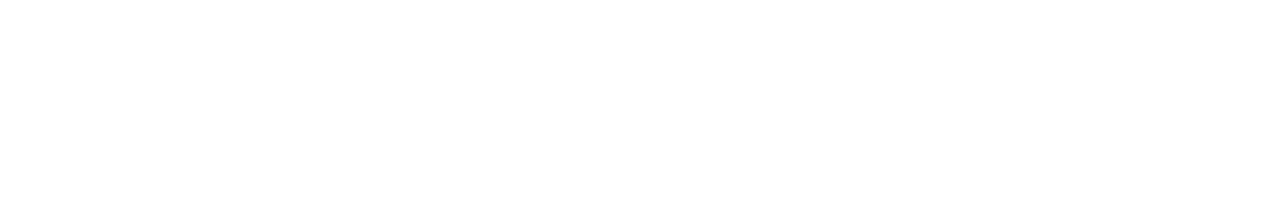
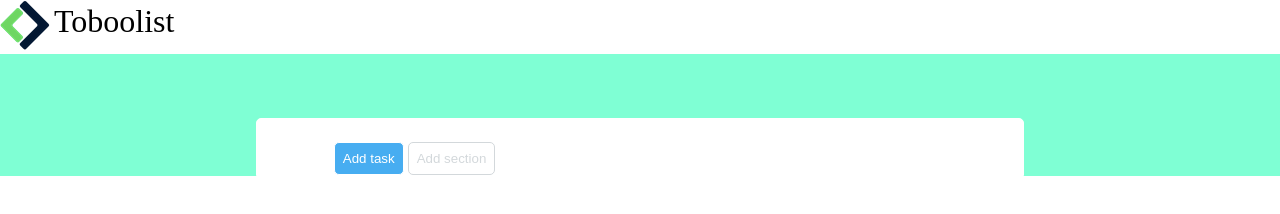
Before and after one commit to EliaBuratti/html-css-toboolist, a plain HTML site: page index.html in a window 1280 px wide. Drawn offline with Linux system fonts and the light colour scheme.

Commit message:
add header and main buttons

```diff
--- a/css/style.css
+++ b/css/style.css
@@ -5,3 +5,60 @@
     padding: 0;
     box-sizing: border-box;
 }
+
+main {
+
+/*     background-color: rgba(246,248,249,255); DA RIPRISTINARE */
+
+    background-color: aquamarine;
+    padding-top: 5%;
+    padding-left:20%;
+    padding-right: 20%;
+
+}
+
+.heading_title {
+    font-size: 2rem;
+    vertical-align: 50%;
+}
+
+.layout{
+
+    background-color: white;
+
+
+}
+
+.layout_heading {
+
+    width: 100%;
+    height: auto;
+    padding: 3% 2% 0 10%;
+    border: 1px solid white;
+    border-top-left-radius: 5px;
+    border-top-right-radius: 5px;
+
+}
+
+.button {
+
+    border-radius: 5px;
+    padding: 0.5rem;
+
+}
+
+.blue {
+
+    background-color: rgba(71,173,241,255);
+    color: white;
+    border: 1px solid white;
+
+}
+
+.white {
+
+    background-color: white;
+    color: rgba(211,216,219,255);
+    border: 1px solid rgba(211,216,219,255);
+
+}
--- a/index.html
+++ b/index.html
@@ -3,11 +3,45 @@
 <head>
     <meta charset="UTF-8">
     <meta name="viewport" content="width=device-width, initial-scale=1.0">
+
+    <link rel="stylesheet" href="./css/style.css">
+
     <title>Toboolist</title>
 </head>
 <body>
 
+    <header>
 
+        <!-- head -->
+
+        <div>
+
+            <img src="./img/Logo.png" alt="logo boolean">
+
+            <span class="heading_title">Toboolist</span>
+
+        </div>
+
+    </header>
+
+    <main>
+
+        <!-- head button -->
+
+        <div class="layout layout_heading ">
+
+            <button class="button blue">Add task</button>
+            <button class="button white">Add section</button>
+
+        </div>
+
+
+
+
+
+    </main>
+
+    <footer></footer>
 
 </body>
 </html>
```
